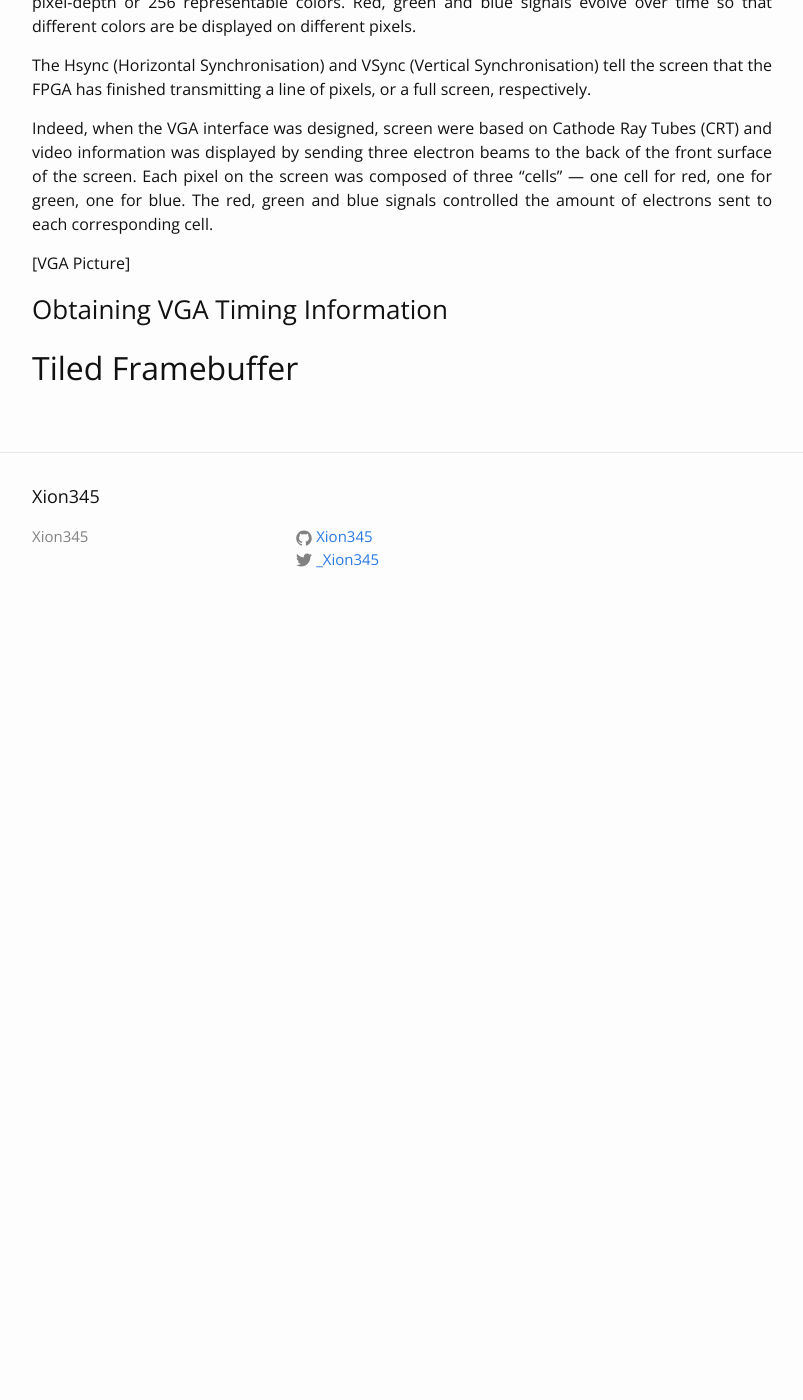
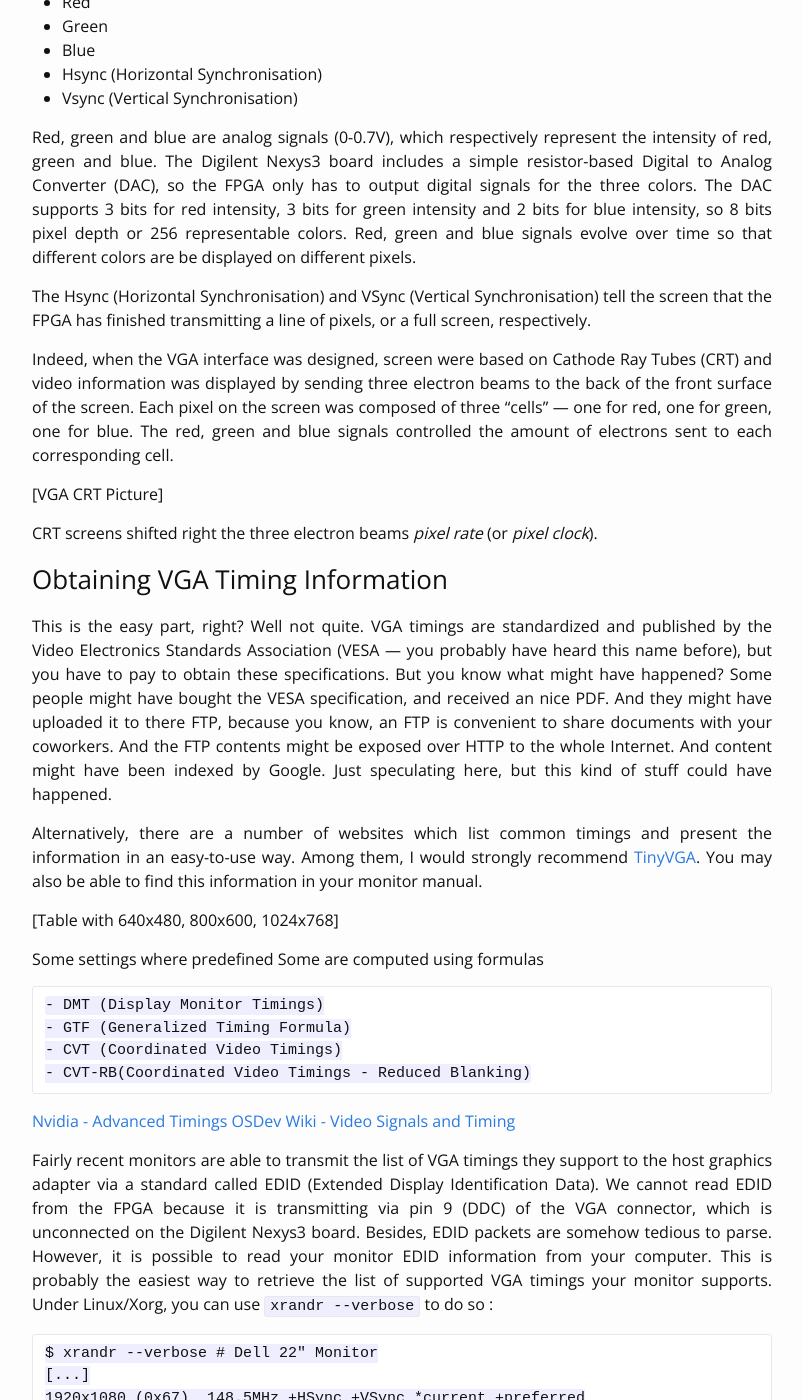
Before and after one commit to Xion345/xion345.github.io, a Jekyll site: the page built from _posts/2015-07-28-tiled-vga-framebuffer-in-vhdl.markdown, in a window 1280 px wide and 1400 px high, scrolled down 1569 px. Shown: the whole window, without its empty margins (238-1041 px from the left). Built offline with Jekyll 4.4.1, drawn with Linux system fonts in a browser that asks for light colours; before the commit the page ends 2199 px from its top, so only the background shows below that; some of the changed text lies outside the part shown.

Commit message:
Update post on Tiled VGA Framebuffer
- Added TOC
- Continued paragraph on VGA timings

```diff
--- a/_posts/2015-07-28-tiled-vga-framebuffer-in-vhdl.markdown
+++ b/_posts/2015-07-28-tiled-vga-framebuffer-in-vhdl.markdown
@@ -31,6 +31,8 @@ tags: vhdl
     - [Nexys3 Reference Manual](http://www.digilentinc.com/Data/Products/NEXYS3/Nexys3_rm_V2.pdf)
 
 -->
+* This will become a table of contents (this text will be scraped).
+{:toc}
 
 This post shows how to implement a simple tiled VGA framebuffer in VHDL.
 It allows an FPGA to display a picture on a screen, provided that the picture
@@ -72,9 +74,9 @@ The project is made up of the following elements:
 - An UART "DMA" This component manages a simple protocol layer allowing the
     computer to read and write to the VGA Frambuffer memory by sending commands
     over UART.
-- A VGA Synchronisation circuit, which generate synchronisation circuits
+- A VGA Synchronisation circuit, which generates synchronisation signals
     required to drive the screen.
-- A VGA Tiled Framebuffer which stores video data and transmits to the
+- A VGA Tiled Framebuffer which stores video data and transmits it to the
     screen.
 
 Description of the UART and UART "DMA" components is outside the scope of this post,
@@ -95,12 +97,12 @@ separate signals:
 - Hsync (Horizontal Synchronisation)
 - Vsync (Vertical Synchronisation)
 
-The red, green and blue signals are analog signals (0-0.7V), which respectively
-represents the intensity of red, green and blue. The Digilent Nexys3 board
-includes a simple resistor-based DAC (Digital to Analog Converter), so the FPGA
+Red, green and blue are analog signals (0-0.7V), which respectively
+represent the intensity of red, green and blue. The Digilent Nexys3 board
+includes a simple resistor-based Digital to Analog Converter (DAC), so the FPGA
 only has to output digital signals for the three colors. The DAC supports 3 bits
 for red intensity, 3 bits for green intensity and 2 bits for blue intensity, so
-8 bits pixel-depth or 256 representable colors. Red, green and blue signals
+8 bits pixel depth or 256 representable colors. Red, green and blue signals
 evolve over time so that different colors are be displayed on different pixels.
 
 The Hsync (Horizontal Synchronisation) and VSync (Vertical Synchronisation)
@@ -110,12 +112,99 @@ pixels, or a full screen, respectively.
 Indeed, when the VGA interface was designed, screen were based on Cathode Ray
 Tubes (CRT) and video information was displayed by sending three electron beams
 to the back of the front surface of the screen. Each pixel on the screen was
-composed of three "cells" — one cell for red, one for green, one for blue. The
+composed of three "cells" — one for red, one for green, one for blue. The
 red, green and blue signals controlled the amount of electrons sent to each
 corresponding cell.
 
-[VGA Picture]
+[VGA CRT Picture]
+
+CRT screens shifted right the three electron beams *pixel rate* (or *pixel clock*).
 
 ### Obtaining VGA Timing Information ###
 
+This is the easy part, right? Well not quite. VGA timings are standardized and
+published by the Video Electronics Standards Association (VESA — you probably have
+heard this name before), but you have to pay to obtain these specifications. But you
+know what might have happened? Some people might have bought the VESA specification, and
+received an nice PDF. And they might have uploaded it to there FTP, because you know,
+an FTP is convenient to share documents with your coworkers. And the FTP contents might
+be exposed over HTTP to the whole Internet. And content might have been indexed by Google.
+Just speculating here, but this kind of stuff could have happened.
+
+Alternatively, there are a number of websites which list common timings and present the
+information in an easy-to-use way. Among them, I would strongly recommend
+[TinyVGA](http://tinyvga.com/vga-timing). You may also be able to find this information in
+your monitor manual.
+
+[Table with 640x480, 800x600, 1024x768]
+
+<!-- GTF, CVT, CVT-RB, DMT -->
+Some settings where predefined
+Some are computed using formulas
+
+    - DMT (Display Monitor Timings)
+    - GTF (Generalized Timing Formula)
+    - CVT (Coordinated Video Timings)
+    - CVT-RB(Coordinated Video Timings - Reduced Blanking)
+
+[Nvidia - Advanced Timings](http://www.nvidia.com/object/advanced_timings.html)
+[OSDev Wiki - Video Signals and Timing](http://wiki.osdev.org/Video_Signals_And_Timing#GTF_Using_resolution_and_refresh_rate)
+
+<!-- EDID -->
+<!-- Dire que ça simplifie la configuration de l'ordianteur -->
+Fairly recent monitors are able to transmit the list of VGA timings they support to
+the host graphics adapter via a standard called EDID (Extended Display Identification Data).
+We cannot read EDID from the FPGA because it is transmitting via pin 9 (DDC) of the
+VGA connector, which is unconnected on the Digilent Nexys3 board. Besides, EDID packets
+are somehow tedious to parse. However, it is possible to read your monitor EDID information
+from your computer. This is probably the easiest way to retrieve the list of
+supported VGA timings your monitor supports. Under Linux/Xorg, you can use `xrandr --verbose`
+to do so :
+
+    $ xrandr --verbose # Dell 22" Monitor
+    [...]
+    1920x1080 (0x67)  148.5MHz +HSync +VSync *current +preferred
+            h: width  1920 start 2008 end 2052 total 2200 skew    0 clock   67.5KHz
+            v: height 1080 start 1084 end 1089 total 1125           clock   60.0Hz
+    1280x1024 (0x68)  135.0MHz +HSync +VSync
+            h: width  1280 start 1296 end 1440 total 1688 skew    0 clock   80.0KHz
+            v: height 1024 start 1025 end 1028 total 1066           clock   75.0Hz
+    1280x1024 (0x69)  108.0MHz +HSync +VSync
+            h: width  1280 start 1328 end 1440 total 1688 skew    0 clock   64.0KHz
+            v: height 1024 start 1025 end 1028 total 1066           clock   60.0Hz
+    1152x864 (0x6a)  108.0MHz +HSync +VSync
+            h: width  1152 start 1216 end 1344 total 1600 skew    0 clock   67.5KHz
+            v: height  864 start  865 end  868 total  900           clock   75.0Hz
+    1024x768 (0x6b)   78.8MHz +HSync +VSync
+            h: width  1024 start 1040 end 1136 total 1312 skew    0 clock   60.1KHz
+            v: height  768 start  769 end  772 total  800           clock   75.1Hz
+    1024x768 (0x6c)   65.0MHz -HSync -VSync
+            h: width  1024 start 1048 end 1184 total 1344 skew    0 clock   48.4KHz
+            v: height  768 start  771 end  777 total  806           clock   60.0Hz
+    800x600 (0x6d)   49.5MHz +HSync +VSync
+            h: width   800 start  816 end  896 total 1056 skew    0 clock   46.9KHz
+            v: height  600 start  601 end  604 total  625           clock   75.0Hz
+    800x600 (0x6e)   40.0MHz +HSync +VSync
+            h: width   800 start  840 end  968 total 1056 skew    0 clock   37.9KHz
+            v: height  600 start  601 end  605 total  628           clock   60.3Hz
+    640x480 (0x6f)   31.5MHz -HSync -VSync
+            h: width   640 start  656 end  720 total  840 skew    0 clock   37.5KHz
+            v: height  480 start  481 end  484 total  500           clock   75.0Hz
+    640x480 (0x70)   25.2MHz -HSync -VSync
+            h: width   640 start  656 end  752 total  800 skew    0 clock   31.5KHz
+            v: height  480 start  490 end  492 total  525           clock   60.0Hz
+    720x400 (0x71)   28.3MHz -HSync +VSync
+            h: width   720 start  738 end  846 total  900 skew    0 clock   31.5KHz
+            v: height  400 start  412 end  414 total  449           clock   70.1Hz
+
+### Graphics Controller Design ###
+
 ## Tiled Framebuffer ##
+
+[Image divided into tiles]
+
+### Principles ###
+
+### Memory Elements ###
+
+### Design Description and Use ###
```
